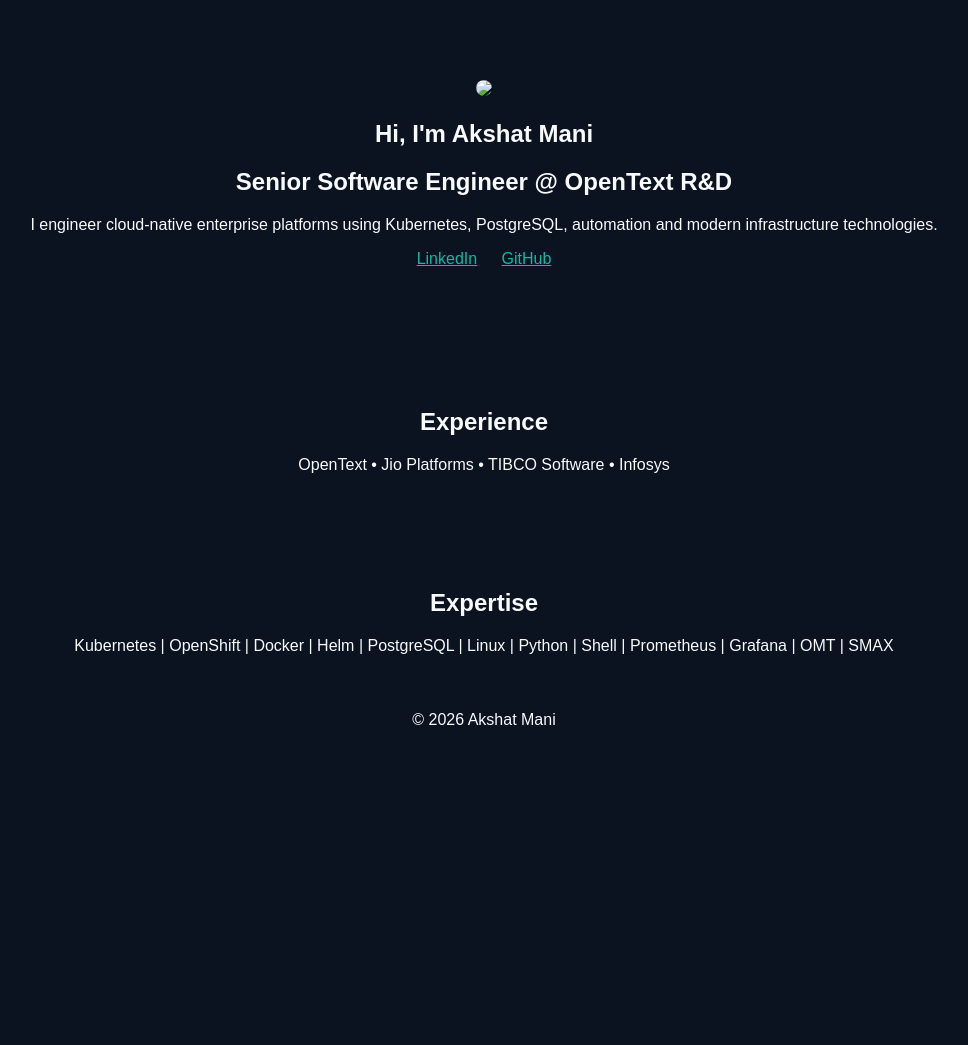
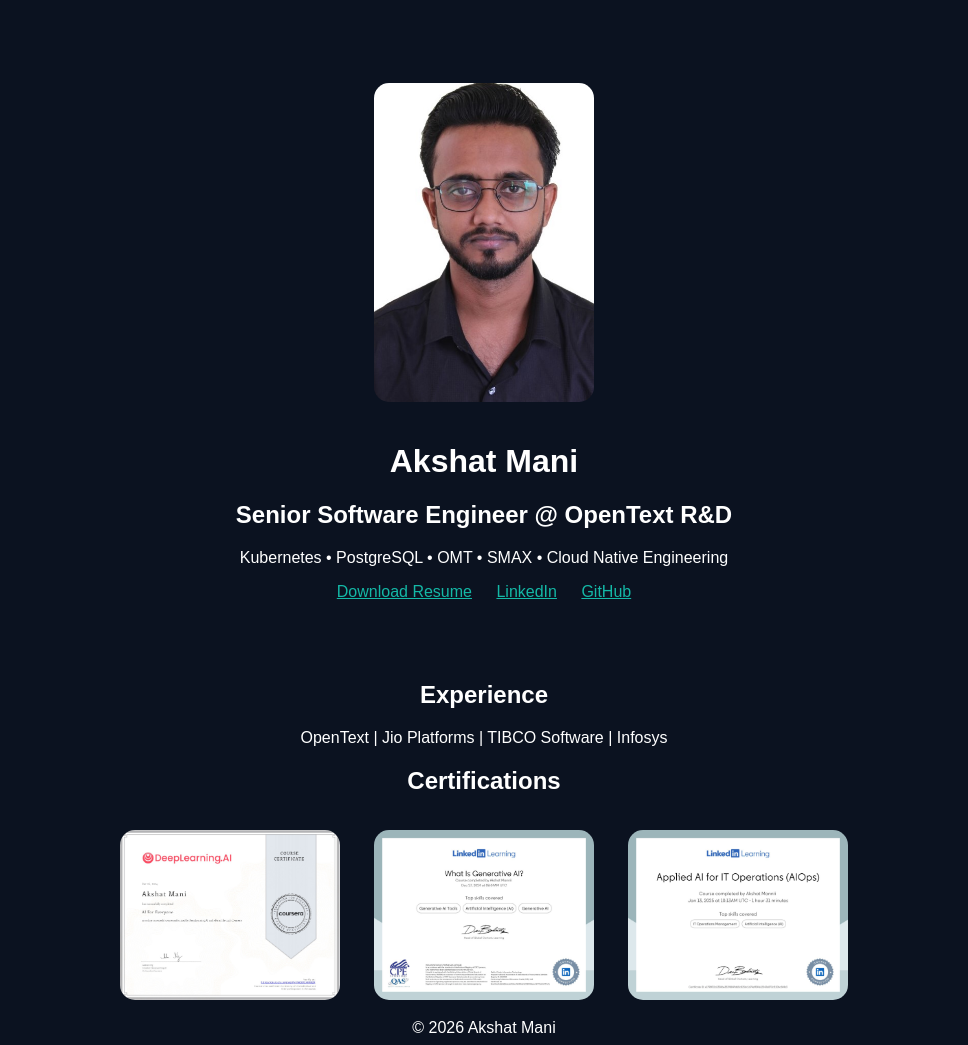
Before and after one commit to akshatmannii/my-website, a plain HTML site: page index.html in a window 1280 px wide. Shown: the whole page, without its empty margins (156-1124 px from the left). Before the commit the page ends 800 px from the top, so only its background shows below. Drawn offline with Linux system fonts and the light colour scheme.

Commit message:
Added assets

```diff
--- a/index.html
+++ b/index.html
@@ -1 +1,35 @@
-<!DOCTYPE html><html><head><title>Akshat Mani | Platform Engineer</title><link rel="stylesheet" href="style.css"></head><body><section class="hero"><img src="assets/profile.jpg"><h1>Hi, I'm Akshat Mani</h1><h2>Senior Software Engineer @ OpenText R&D</h2><p>I engineer cloud-native enterprise platforms using Kubernetes, PostgreSQL, automation and modern infrastructure technologies.</p><a href="https://linkedin.com/in/akshatmani">LinkedIn</a> <a href="https://github.com/akshatmannii">GitHub</a></section><section><h2>Experience</h2><p>OpenText • Jio Platforms • TIBCO Software • Infosys</p></section><section><h2>Expertise</h2><p>Kubernetes | OpenShift | Docker | Helm | PostgreSQL | Linux | Python | Shell | Prometheus | Grafana | OMT | SMAX</p></section><footer>© 2026 Akshat Mani</footer><script src="script.js"></script></body></html>
+<!DOCTYPE html>
+<html>
+<head>
+<title>Akshat Mani | Platform Engineer</title>
+<link rel="stylesheet" href="style.css">
+</head>
+<body>
+
+<header>
+<img src="assets/profile.jpg">
+<h1>Akshat Mani</h1>
+<h2>Senior Software Engineer @ OpenText R&D</h2>
+<p>Kubernetes • PostgreSQL • OMT • SMAX • Cloud Native Engineering</p>
+
+<a href="assets/Akshat_Mani_Resume.pdf">Download Resume</a>
+<a href="https://www.linkedin.com/in/akshatmani/">LinkedIn</a>
+<a href="https://github.com/akshatmannii">GitHub</a>
+</header>
+
+<section>
+<h2>Experience</h2>
+<p>OpenText | Jio Platforms | TIBCO Software | Infosys</p>
+</section>
+
+<section>
+<h2>Certifications</h2>
+<img src="assets/certificates/ai-for-everyone.jpg">
+<img src="assets/certificates/generative-ai.jpg">
+<img src="assets/certificates/aiops.jpg">
+</section>
+
+<footer>© 2026 Akshat Mani</footer>
+
+</body>
+</html>
--- a/script.js
+++ b/script.js
@@ -1 +1 @@
-console.log('Akshat Mani Portfolio');
+// Portfolio JS
--- a/style.css
+++ b/style.css
@@ -1 +1,5 @@
-body{margin:0;background:#0B1220;color:#F8FAFC;font-family:Arial;text-align:center}.hero{padding:80px 20px}img{width:180px;border-radius:50%}a{color:#14B8A6;margin:10px}section{padding:40px}
+
+body{background:#0B1220;color:white;font-family:Arial;text-align:center}
+header{padding:60px}
+img{max-width:220px;border-radius:15px;margin:15px}
+a{color:#14B8A6;margin:10px}
```
Also changed, not shown: assets/certificates/ai-for-everyone.jpg (added), assets/certificates/aiops.jpg (added), assets/certificates/generative-ai.jpg (added), assets/profile.jpg (added), 2 other files.
